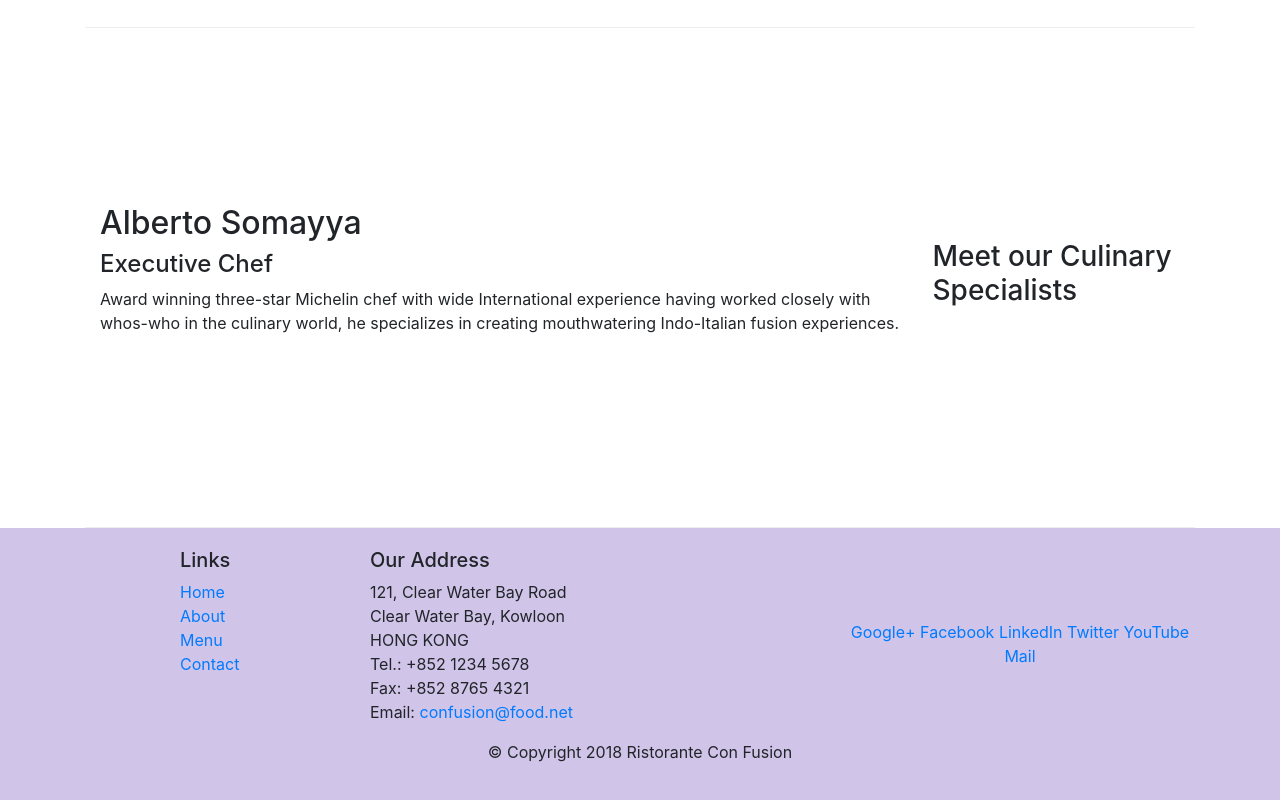
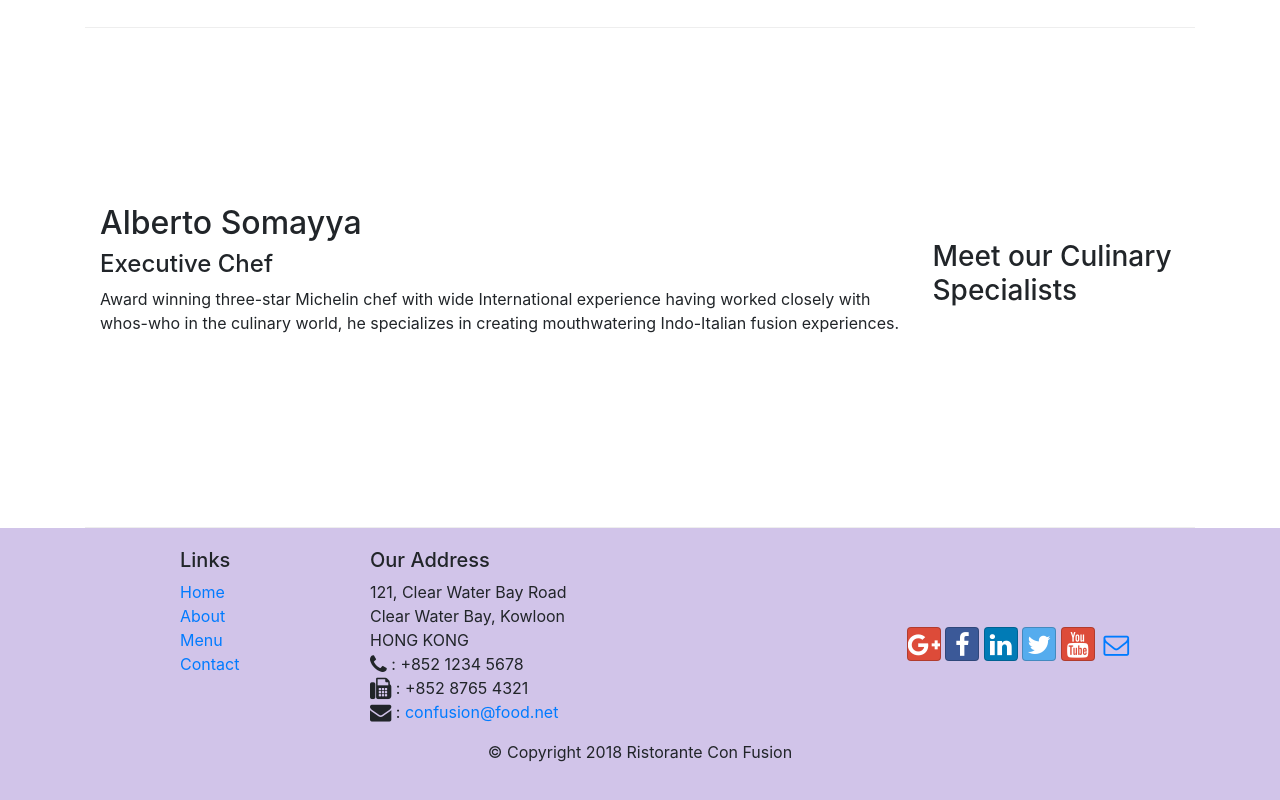
Before and after one commit to parth1120/bootstrap4, a website: page index.html in a window 1280 px wide. Shown: the part 1306-2106 px from the top of the page. Drawn offline with nearby package versions, Linux system fonts and the light colour scheme.

Commit message:
Icon Fonts

```diff
--- a/index.html
+++ b/index.html
@@ -9,6 +9,8 @@
 
     <!-- Bootstrap CSS -->
     <link rel="stylesheet" href="node_modules/bootstrap/dist/css/bootstrap.min.css">
+    <link rel="stylesheet" href="node_modules/font-awesome/css/font-awesome.min.css">
+    <link rel="stylesheet" href="node_modules/bootstrap-social/bootstrap-social.css">
     <link rel="stylesheet" href="css/styles.css">
     <title>Ristorante Con Fusion</title>
 </head>
@@ -22,10 +24,10 @@
             <a class="navbar-brand mr-auto" href="#">Ristorante Con Fusion</a>
             <div calss="collapse navebar-collapse" id="Navbar">
                     <ul class="navbar-nav mr-auto">
-                            <li class="nav-item active"><a class="nav-link" href="#">Home</a></li>
-                            <li class="nav-item"><a class="nav-link" href="./aboutus.html">About</a></li>
-                           <li class="nav-item"><a class="nav-link" href="#">Menu</a></li>
-                           <li class="nav-item"><a class="nav-link" href="#">Contact</a> </li>
+                            <li class="nav-item active"><a class="nav-link" href="#"><span class="fa fa-home fa-lg"></span> Home</a></li>
+                            <li class="nav-item"><a class="nav-link" href="./aboutus.html"><span class="fa fa-info fa-lg"></span> About</a></li>
+                           <li class="nav-item"><a class="nav-link" href="#"><span class="fa fa-list fa-lg"></span> Menu</a></li>
+                           <li class="nav-item"><a class="nav-link" href="#"><span class="fa fa-address-card fa-lg"></span> Contact</a> </li>
 
 
                     </ul>
@@ -99,19 +101,19 @@
 		              121, Clear Water Bay Road<br>
 		              Clear Water Bay, Kowloon<br>
 		              HONG KONG<br>
-		              Tel.: +852 1234 5678<br>
-		              Fax: +852 8765 4321<br>
-		              Email: <a href="mailto:confusion@food.net">confusion@food.net</a>
+		              <i class="fa fa-phone fa-lg "></i> : +852 1234 5678<br>
+		              <i class="fa fa-fax fa-lg "></i> : +852 8765 4321<br>
+                      <i class="fa fa-envelope fa-lg "></i> : <a href="mailto:confusion@food.net">confusion@food.net</a>
 		           </address>
                 </div>
                 <div class="col-12 col-sm-4 align-self-center">
                     <div class="text-center">
-                        <a href="http://google.com/+">Google+</a>
-                        <a href="http://www.facebook.com/profile.php?id=">Facebook</a>
-                        <a href="http://www.linkedin.com/in/">LinkedIn</a>
-                        <a href="http://twitter.com/">Twitter</a>
-                        <a href="http://youtube.com/">YouTube</a>
-                        <a href="mailto:">Mail</a>
+                        <a class="btn btn-social-icon btn-google" href="http://google.com/+"><i class="fa fa-google-plus fa-lg "></i></a>
+                        <a class="btn btn-social-icon btn-facebook" href="http://www.facebook.com/profile.php?id="><i class="fa fa-facebook fa-lg "></i></a>
+                        <a class="btn btn-social-icon btn-linkedin" href="http://www.linkedin.com/in/"><i class="fa fa-linkedin fa-lg "></i></a>
+                        <a class="btn btn-social-icon btn-twitter" href="http://twitter.com/"><i class="fa fa-twitter fa-lg "></i></a>
+                        <a class="btn btn-social-icon btn-google" href="http://youtube.com/"><i class="fa fa-youtube fa-lg "></i></a>
+                        <a class="btn btn-social-icon" href="mailto:parth.shrivastava11@gmail.com"><i class="fa fa-envelope-o fa-lg "></i></a>
                     </div>
                 </div>
            </div>
--- a/package.json
+++ b/package.json
@@ -15,6 +15,8 @@
   },
   "dependencies": {
     "bootstrap": "^4.0.0",
+    "bootstrap-social": "^5.1.1",
+    "font-awesome": "^4.7.0",
     "jquery": "^3.3.1",
     "popper.js": "^1.12.9"
   }
```
Also changed, not shown: aboutus.html (+15 -13 lines), 1 other file.
